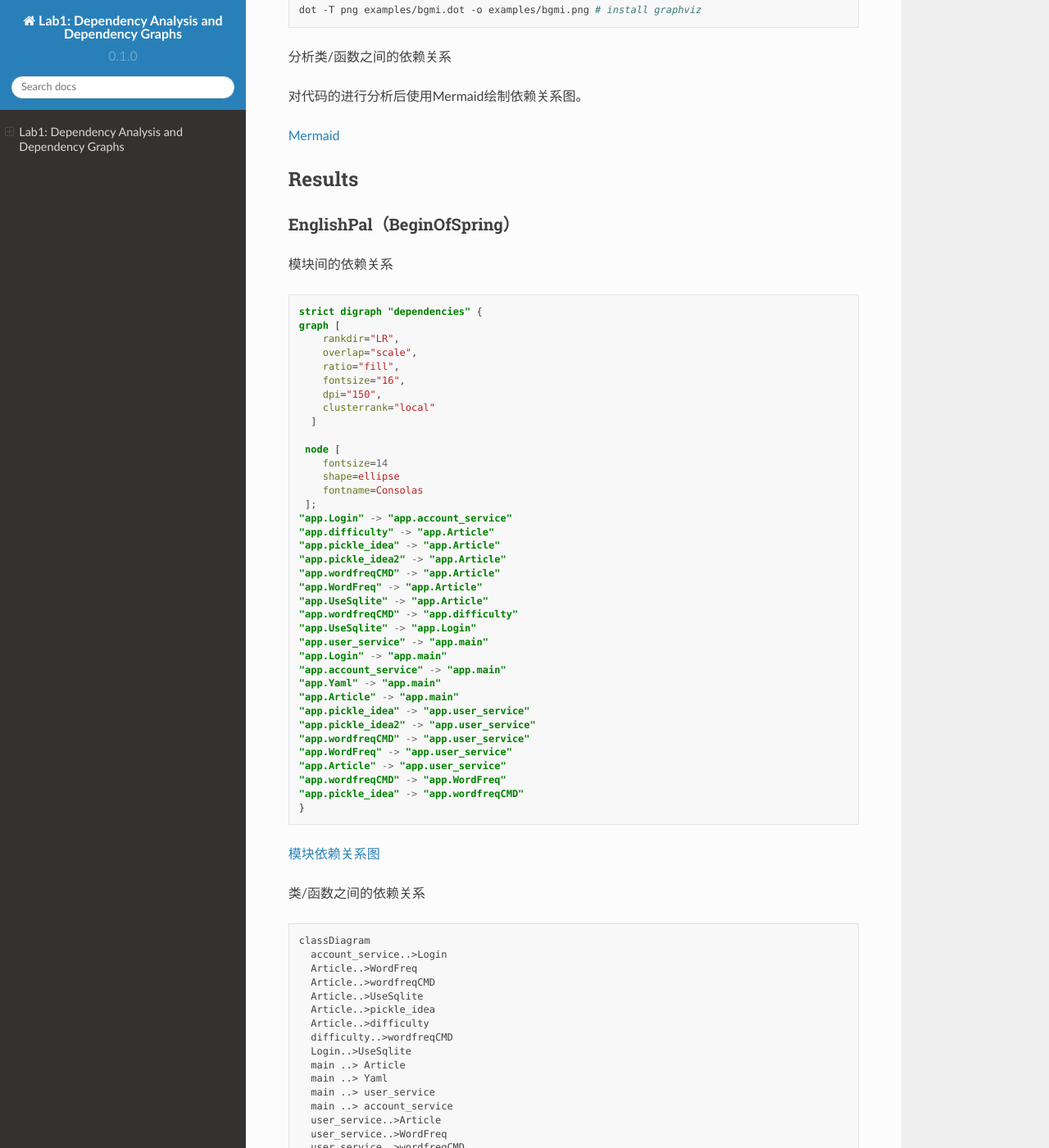
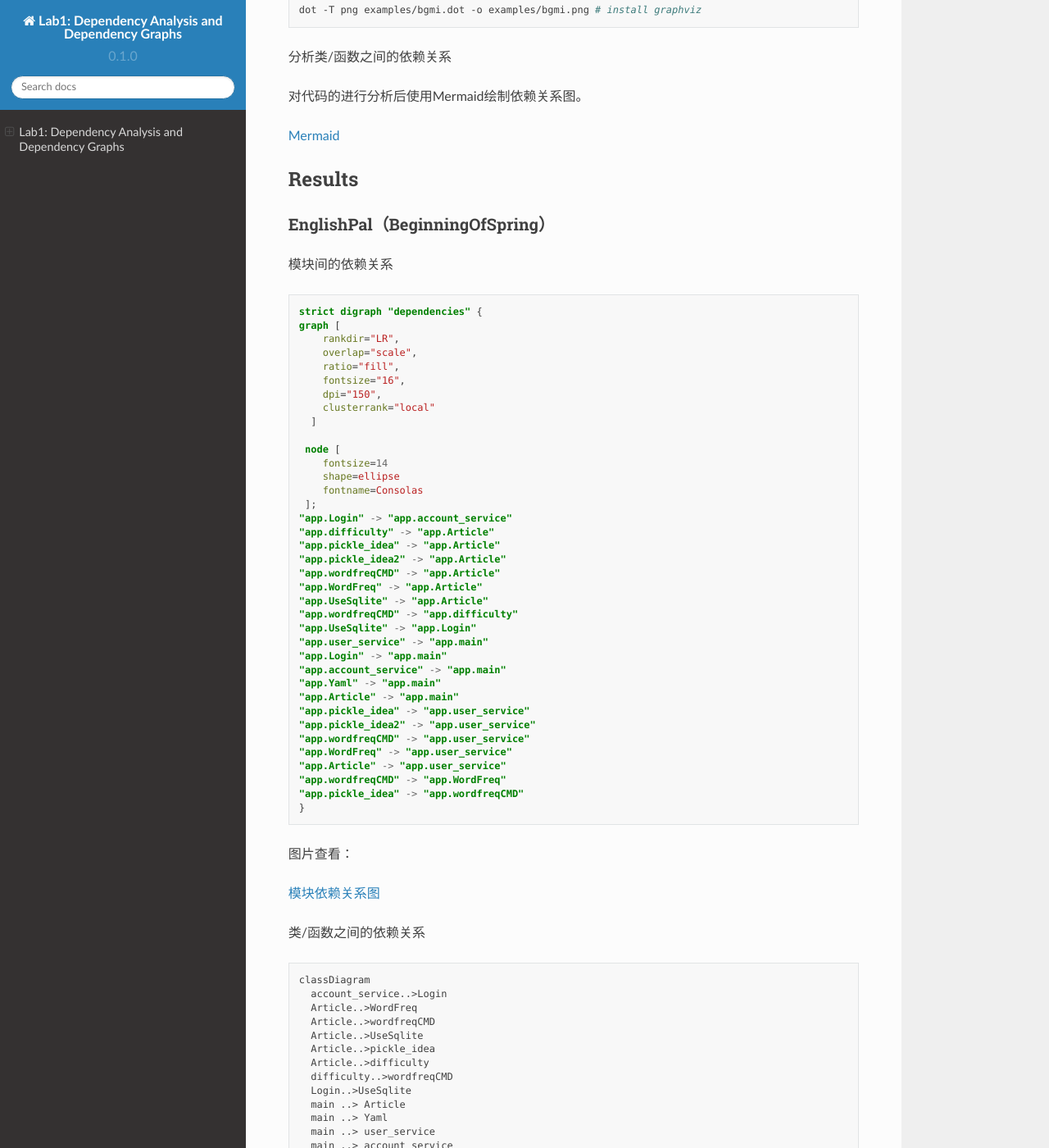
Before and after one commit to MelodyMin/Lab1-Report, a Sphinx documentation site: the page built from docs/source/index.rst, in a window 1280 px wide and 1400 px high, scrolled down 1315 px. Shown: the whole window at 82% size. Built offline with Sphinx 7.4.7 and the Read the Docs theme 2.0.0, drawn with Linux system fonts in a browser that asks for light colours; some of the changed text lies outside the part shown.

Commit message:
Update index.rst

```diff
--- a/docs/source/index.rst
+++ b/docs/source/index.rst
@@ -69,7 +69,7 @@ Materials and Methods
 Results
 -------------
 
-EnglishPal（BeginOfSpring）
+EnglishPal（BeginningOfSpring）
 ~~~~~~~~~~~~~~~~~~~~~~~~~~~~~~~~
 
 模块间的依赖关系
@@ -114,7 +114,9 @@ EnglishPal（BeginOfSpring）
   "app.pickle_idea" -> "app.wordfreqCMD"
   }
 
-`模块依赖关系图 <https://imgtu.com/i/OFpGtg>`_
+图片查看：
+
+`模块依赖关系图 <https://s1.ax1x.com/2022/05/02/OFpGtg.png>`_
 
 类/函数之间的依赖关系
 
@@ -279,7 +281,9 @@ EnglishPal（ColdDew）
 
    }
 
-`模块间依赖关系图 <https://imgtu.com/i/OF9n5F>`_
+图片查看：
+
+`模块间依赖关系图 <https://s1.ax1x.com/2022/05/02/OF9n5F.png>`_
 
 类/函数之间的依赖关系
 
@@ -424,7 +428,9 @@ The order line allocation’s architecture in Chapter 4
     "repository" -> "services"
    }
 
-`模块间依赖关系图 <https://imgtu.com/i/OFCCdK>`_
+图片查看：
+
+`模块间依赖关系图 <https://s1.ax1x.com/2022/05/10/OYViAe.png>`_
 
 类/函数之间的依赖关系
 ^^^^^^^^^^^^^^^^^^^^^^^^^
@@ -553,6 +559,6 @@ References
 
 [刘奕秀]- 201931990209 - 1978933929@qq.com (TECH LEAD)
 
-[李  敏]- 201931990403 - 2609891867@qq.com
+[李敏]- 201931990403 - 2609891867@qq.com
 
 [吴佩媛]- 201931990410 - 29723741292@qq.com
```
